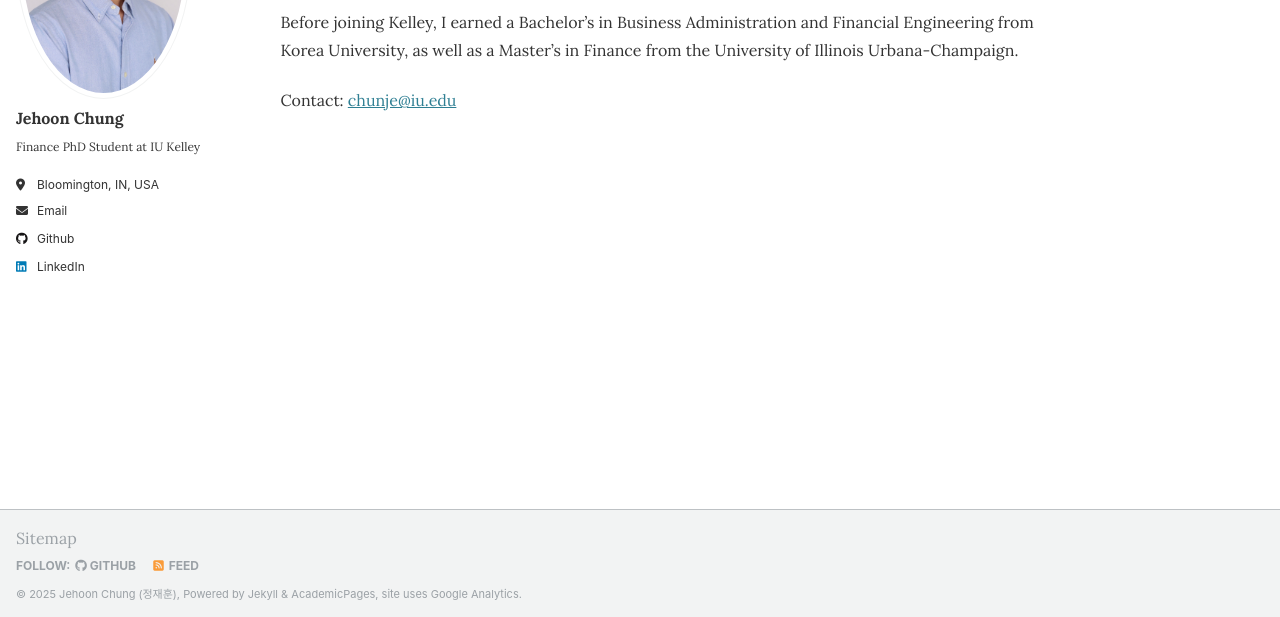
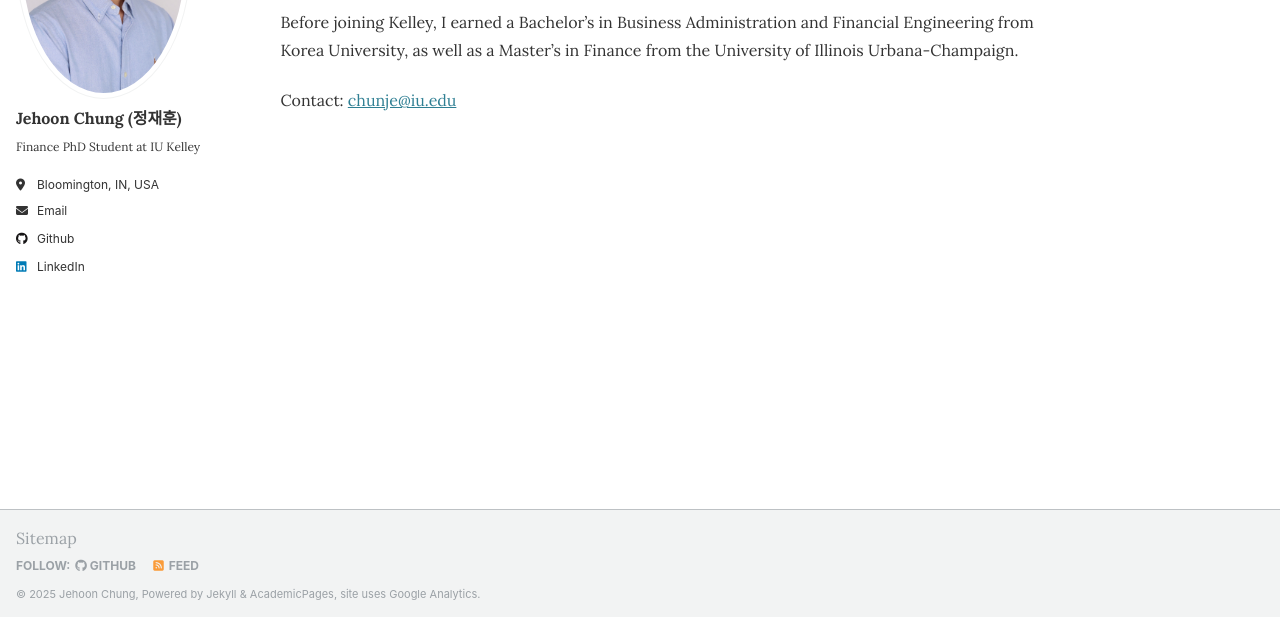
Before and after one commit to JehoonChung/jehoonchung.github.io, a Jekyll site: the page built from _pages/about.md, in a window 1280 px wide. Shown: the part 280-897 px from the top of the page. Built offline with Jekyll 4.4.1, drawn with Linux system fonts in a browser that asks for light colours; part of the change alters nothing that is shown.

```diff
--- a/_config.yml
+++ b/_config.yml
@@ -10,7 +10,7 @@
 locale: "en-US"
 title: "Jehoon Chung"
 title_separator: "-"
-name: &name "Jehoon Chung (정재훈)"
+name: &name "Jehoon Chung"
 description: &description "Ph.D. Student in Finance at Kelley"
 url: https://jehoonchung.github.io
 baseurl: ""
@@ -22,7 +22,7 @@ repository: "JehoonChung/jehoonchung.github.io"
 author:
   # Biographic information
   avatar           : "jehoonpic.jpg"
-  name             : "Jehoon Chung"
+  name             : "Jehoon Chung (정재훈)"
   pronouns         : #"he/him"
   bio              : "Finance PhD Student at IU Kelley"
   location         : "Bloomington, IN, USA"
```
